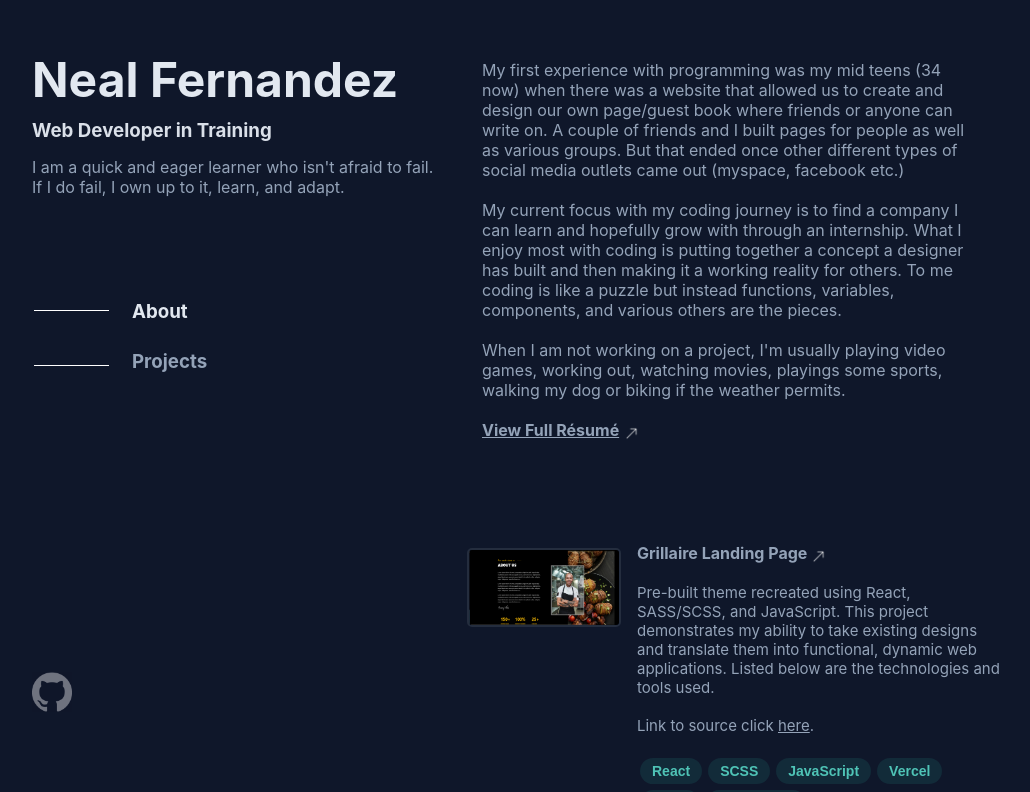
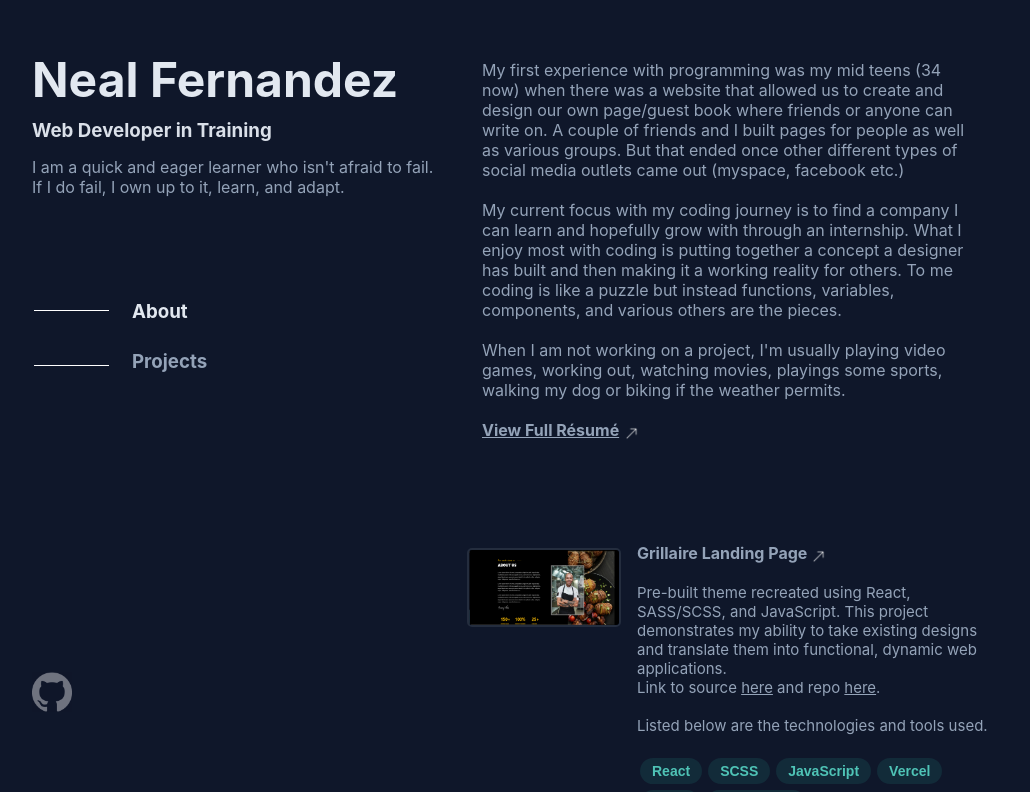
Before and after one commit to NealFernandezDev/Portfolio, a React (Create React App) app: page / in a window 1280 px wide. Shown: the top 792 px of the page, without its empty margins (118-1148 px from the left). Built offline with nearby package versions, Linux system fonts and the light colour scheme.

Commit message:
Links changed

```diff
--- a/src/Components/Assets/Projects/Projects.jsx
+++ b/src/Components/Assets/Projects/Projects.jsx
@@ -15,17 +15,19 @@ const Projects = () => {
                 <img src={Grillaire} alt="Grillaire"/>
             </div>
             <div id="grillaire-text">
-                <h4><a href="https://github.com/NealFernandezDev/Grillaire" alt="Grillaire Repository">Grillaire Landing Page <img src={NorthEast} alt="NorthEast"/></a></h4>
+                <h4><a href="https://grillaire.vercel.app/" alt="Grillaire Landing Page">Grillaire Landing Page <img src={NorthEast} alt="NorthEast"/></a></h4>
                 <p>
                     Pre-built theme recreated using React, SASS/SCSS, and JavaScript. This project
                     demonstrates my ability to take existing designs and translate them into functional,
-                    dynamic web applications. Listed below are the technologies and tools used.
+                    dynamic web applications.
+                    <br />
+                    Link to source <a href="https://demo.templatemonster.com/demo/374456.html?_gl=1*vl3qcf*_gcl_au*MTk3
+                                NTU1OTMxMi4xNzIzMDQxOTI2*_ga*MjEzMjU4ODAxOS4xNzIzMDQxOTIz*_ga_FTPYEGT5LY*MTcyM
+                                zIyMjk0My40LjEuMTcyMzIyMjk4Ny4xNi4wLjA." alt="Grillaire Demo Link">here</a> and
+                                repo <a href="https://github.com/NealFernandezDev/Grillaire" alt="Grillaire Repository">here</a>.
                     <br />
                     <br />
-                    Link to source
-                    click <a href="https://demo.templatemonster.com/demo/374456.html?_gl=1*vl3qcf*_gcl_au*MTk3
-                                NTU1OTMxMi4xNzIzMDQxOTI2*_ga*MjEzMjU4ODAxOS4xNzIzMDQxOTIz*_ga_FTPYEGT5LY*MTcyM
-                                zIyMjk0My40LjEuMTcyMzIyMjk4Ny4xNi4wLjA." alt="Grillaire Demo Link">here</a>.
+                    Listed below are the technologies and tools used.
                 </p>
                 <button id="react">React</button>
                 <button id="scss">SCSS</button>
@@ -47,9 +49,11 @@ const Projects = () => {
                     This is a Senior Frontend Engineer's portfolio that I found online used as a template to
                     replcate and build upon. Includes React, CSS, JavaScript, and deployed with Vercel.
                     <br />
-                    <br />
                     Link to source click <a href="https://brittanychiang.com/"
                     alt="Brittany Chiang Portfolio">here</a>.
+                    <br />
+                    <br />
+                    Listed below are the technologies and tools used.
                 </p>
                 <button id="react">React</button>
                 <button id="css">CSS</button>
```
